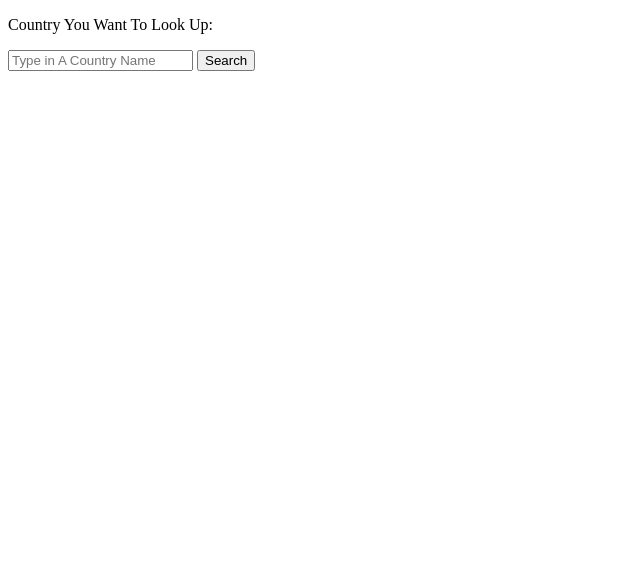
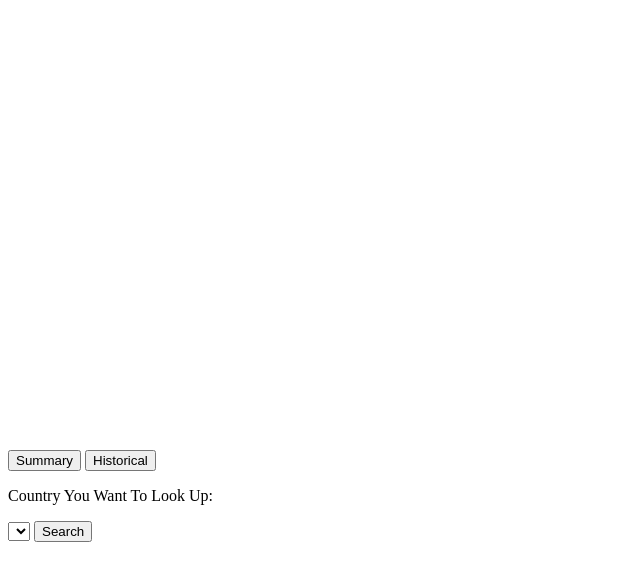
Before and after one commit to berkomeratay/Covid-19-WebPage, a plain HTML site: page JSQ/myhtml.html in a window 1280 px wide. Shown: the whole page, without its empty margins (0-640 px from the left). Drawn offline with nearby package versions, Linux system fonts and the light colour scheme; no server answers.

Commit message:
Update myhtml.html

```diff
--- a/JSQ/myhtml.html
+++ b/JSQ/myhtml.html
@@ -4,14 +4,16 @@
     <script src="https://ajax.googleapis.com/ajax/libs/jquery/3.5.1/jquery.min.js"></script>
     <meta charset="UTF-8">
     <meta name="viewport" content="width=device-width, initial-scale=1.0">
-    <title>For JQ</title>
+    <title>Covid 19 Web Site</title>
     <link rel="stylesheet" type = "text/css" href="mycss.css">
 </head>
 <body>
 
+
+
+
     <div class="container">
-        <p>Country You Want To Look Up: </p>        <input type="text" placeholder="Type in A Country Name">
-        <button id="btn3">Search</button>
+
 
         <p id = "test1"></p>
         <h1></h1>
@@ -37,6 +39,35 @@
 
 
     </div>
+    <div id="map_buttons">
+        <button class = "map_button" id = "Summary">Summary</button>
+        <button class = "map_button" id = "Historical">Historical</button>
+    </div>
+    <div class="choice_container">
+
+        <p>Country You Want To Look Up: </p>
+
+
+        <select id="country_selector">
+
+
+        </select>
+
+
+
+
+
+        <button id="btn3">Search</button>
+
+
+
+
+
+    </div>
+
+
+
+
 
 
 
```
